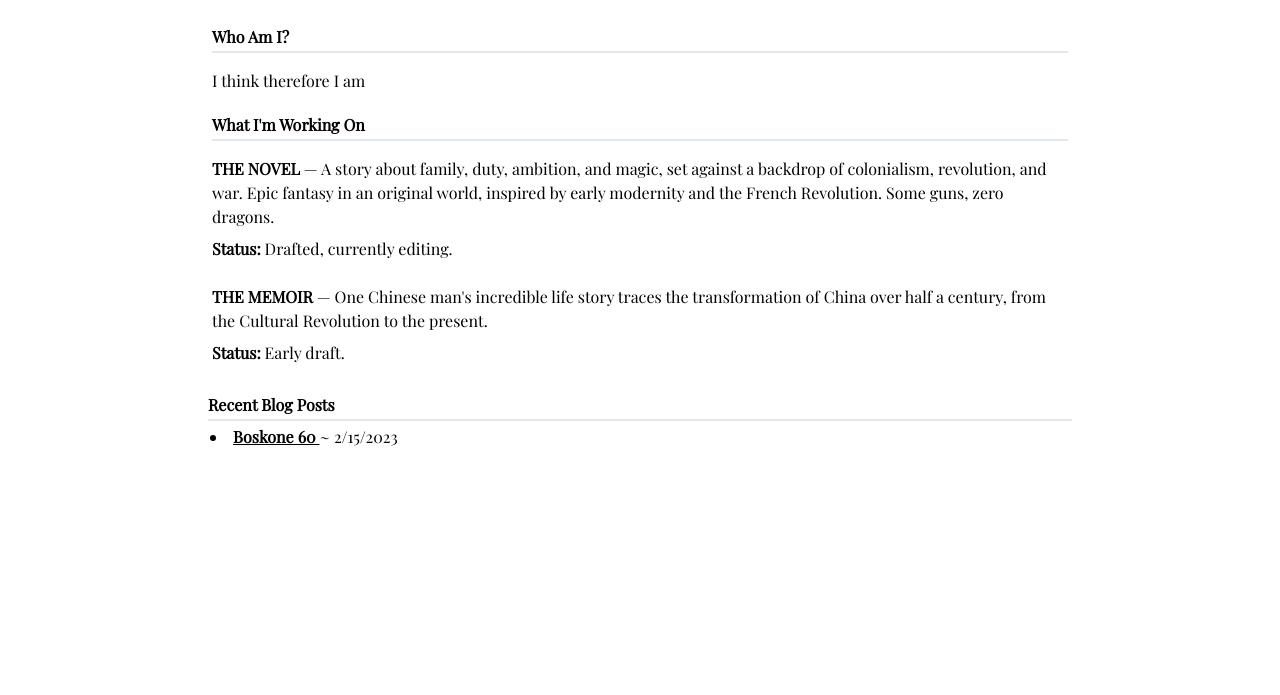
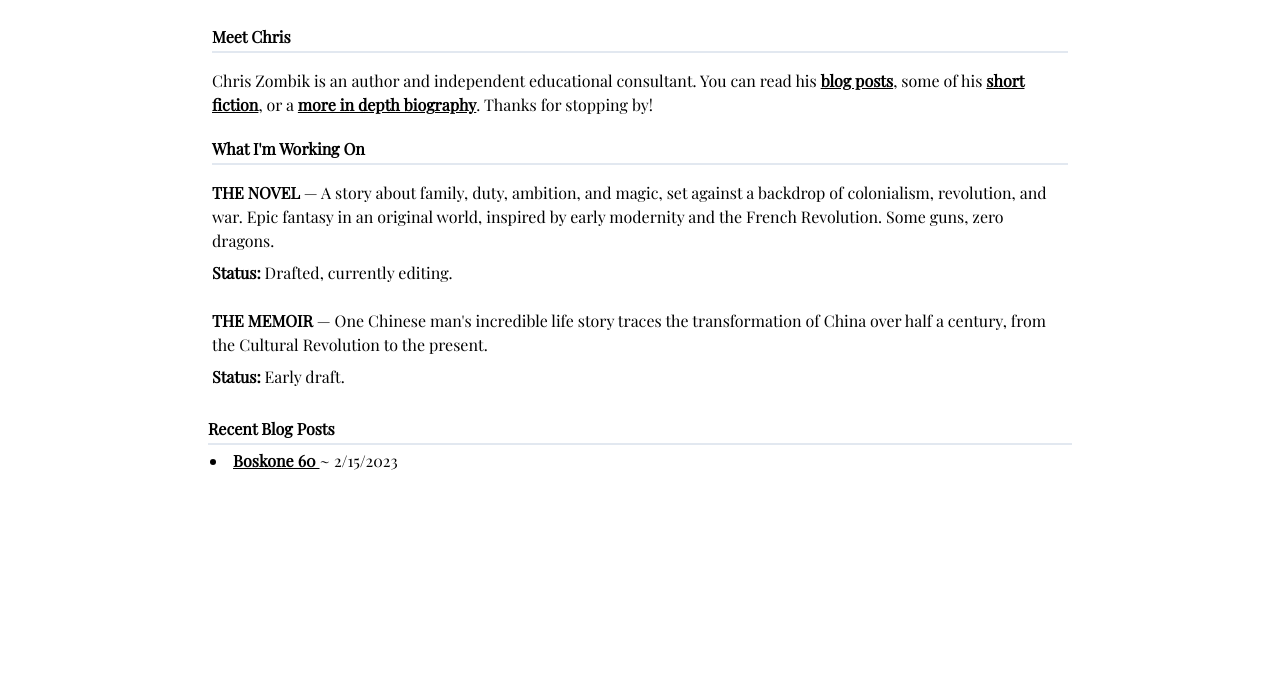
Before and after one commit to gabbywelson/chriszombik, an Astro site: page / in a window 1280 px wide. Shown: the part 51-746 px from the top of the page. Built offline with nearby package versions, Linux system fonts and the light colour scheme; Astro itself is replaced by a stand-in of ours.

Commit message:
Update short bio

```diff
--- a/src/components/ShortBio.astro
+++ b/src/components/ShortBio.astro
@@ -2,6 +2,15 @@
 ---
 
 <section class="p-1">
-  <h3 class="font-bold pb-0.5 mb-1 border-b-2 border-b-slate-200">Who Am I?</h3>
-  <div class="py-3">I think therefore I am</div>
+  <h3 class="font-bold pb-0.5 mb-1 border-b-2 border-b-slate-200">
+    Meet Chris
+  </h3>
+  <div class="py-3">
+    Chris Zombik is an author and independent educational consultant. You can
+    read his <a class="underline font-bold" href="/blog">blog posts</a>, some of
+    his <a class="underline font-bold" href="/works">short fiction</a>, or a <a
+      class="underline font-bold"
+      href="/about">more in depth biography</a
+    >. Thanks for stopping by!
+  </div>
 </section>
```
